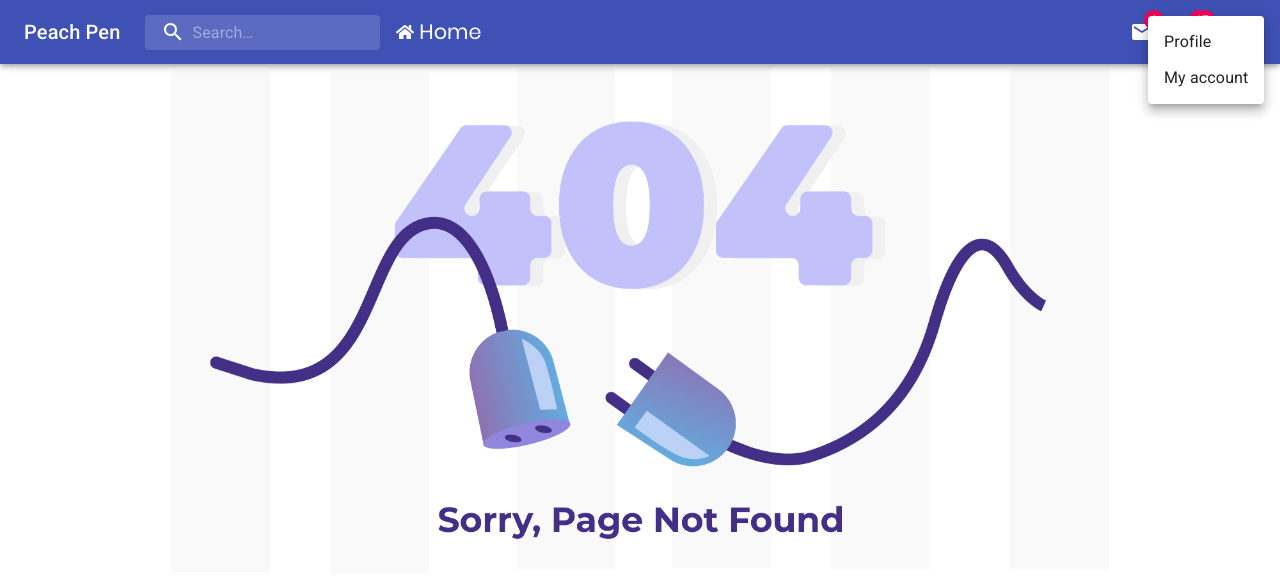
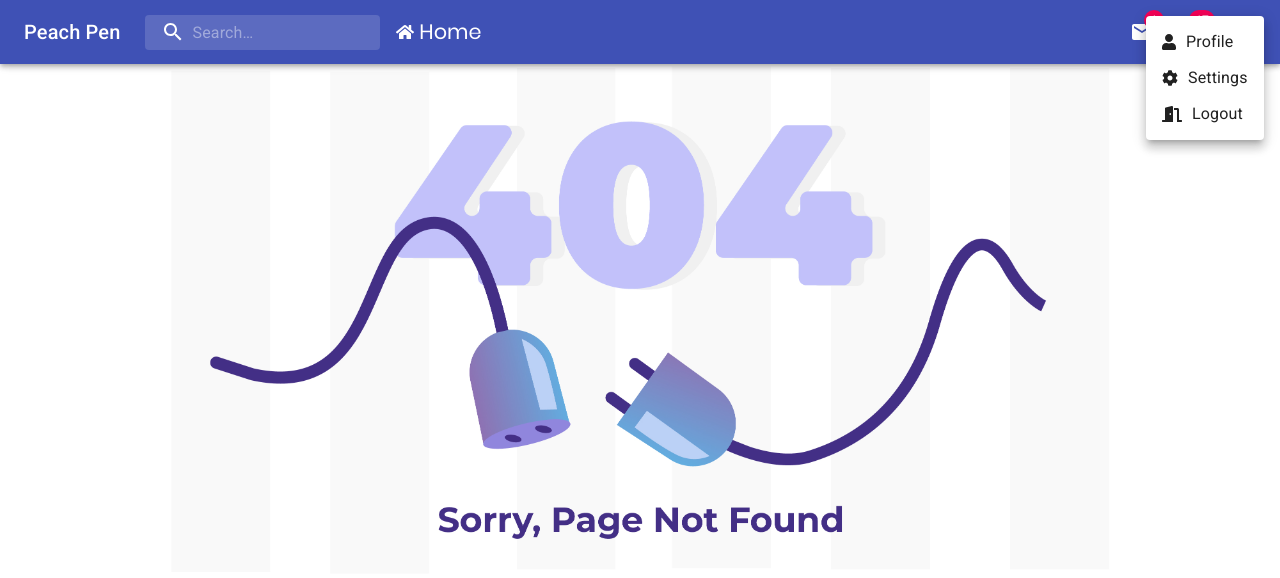
Before and after one commit to DanielS01ss/Social-Media-App, a React (Create React App) app: page /user in a window 1280 px wide. Both pictures are taken after a click on the button "account of current user". Shown: the top 578 px of the page. Built offline with nearby package versions, Linux system fonts and the light colour scheme; a web font is replaced by a local one.

Commit message:
Added settings file and added icons for profile menu

```diff
--- a/src/Components/FeedNavbar.js
+++ b/src/Components/FeedNavbar.js
@@ -32,6 +32,9 @@ import {faThumbsUp} from '@fortawesome/free-solid-svg-icons';
 import {faComments} from '@fortawesome/free-solid-svg-icons';
 import {faPlusSquare} from '@fortawesome/free-solid-svg-icons';
 import {faTrash} from '@fortawesome/free-solid-svg-icons';
+import {faUser} from '@fortawesome/free-solid-svg-icons';
+import {faCog} from '@fortawesome/free-solid-svg-icons';
+import {faDoorOpen} from '@fortawesome/free-solid-svg-icons';
 import Person from "../images/person.jpg";
 import Birthday from '../images/gift-box.png';
 
@@ -155,8 +158,9 @@ export default function PrimarySearchAppBar() {
      open={isMenuOpen}
      onClose={handleMenuClose}
    >
-     <MenuItem onClick={handleMenuClose}>Profile</MenuItem>
-     <MenuItem onClick={handleMenuClose}>My account</MenuItem>
+     <MenuItem onClick={handleMenuClose}><FontAwesomeIcon icon={faUser} style={{marginRight:"10"}}/> Profile</MenuItem>
+     <MenuItem onClick={handleMenuClose}><FontAwesomeIcon icon={faCog} style={{marginRight:"10"}}/> Settings</MenuItem>
+     <MenuItem onClick={handleMenuClose}><FontAwesomeIcon icon={faDoorOpen} style={{marginRight:"10"}}/> Logout</MenuItem>
    </Menu>
  );
 
```
Also changed, not shown: src/Components/Settings.js (added).
